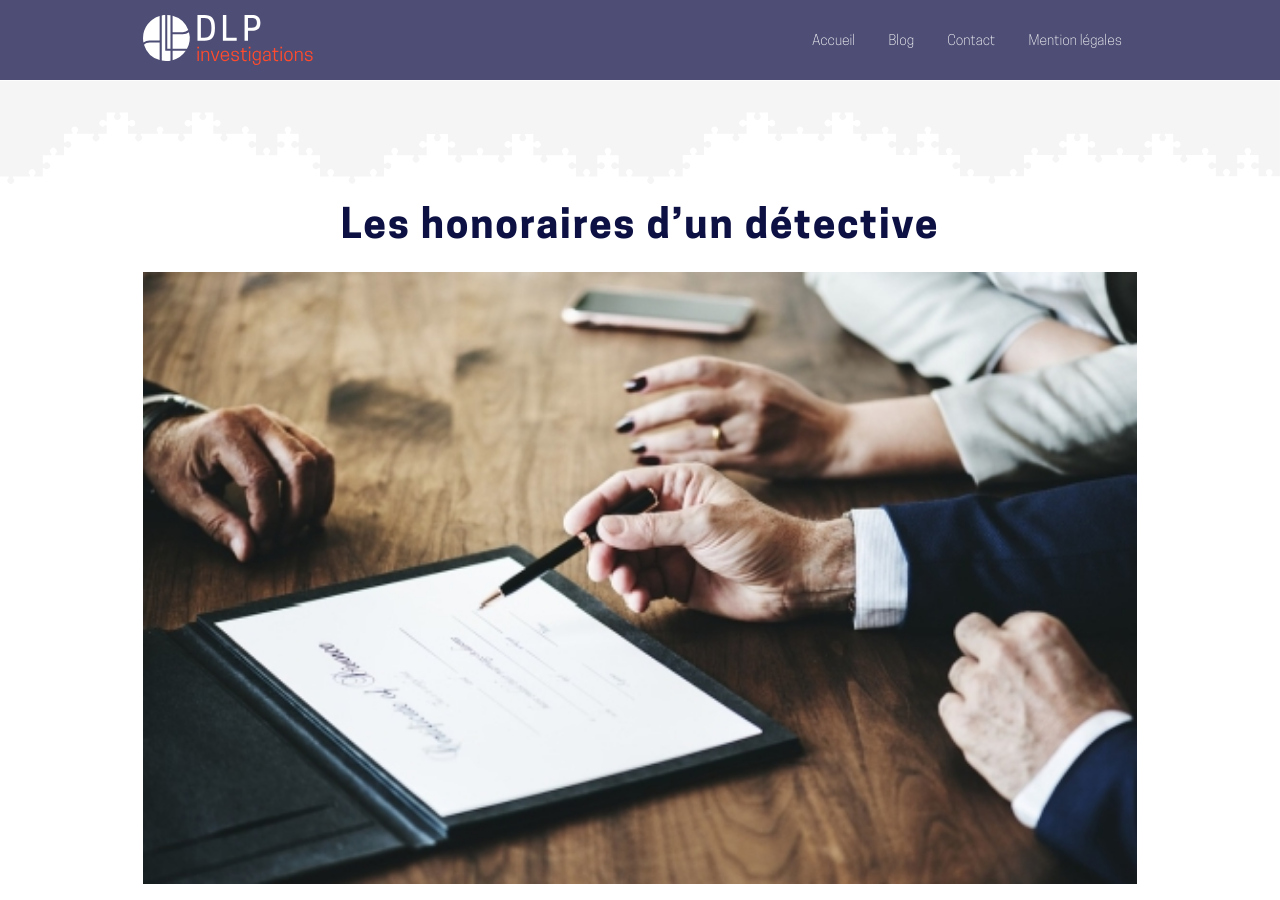
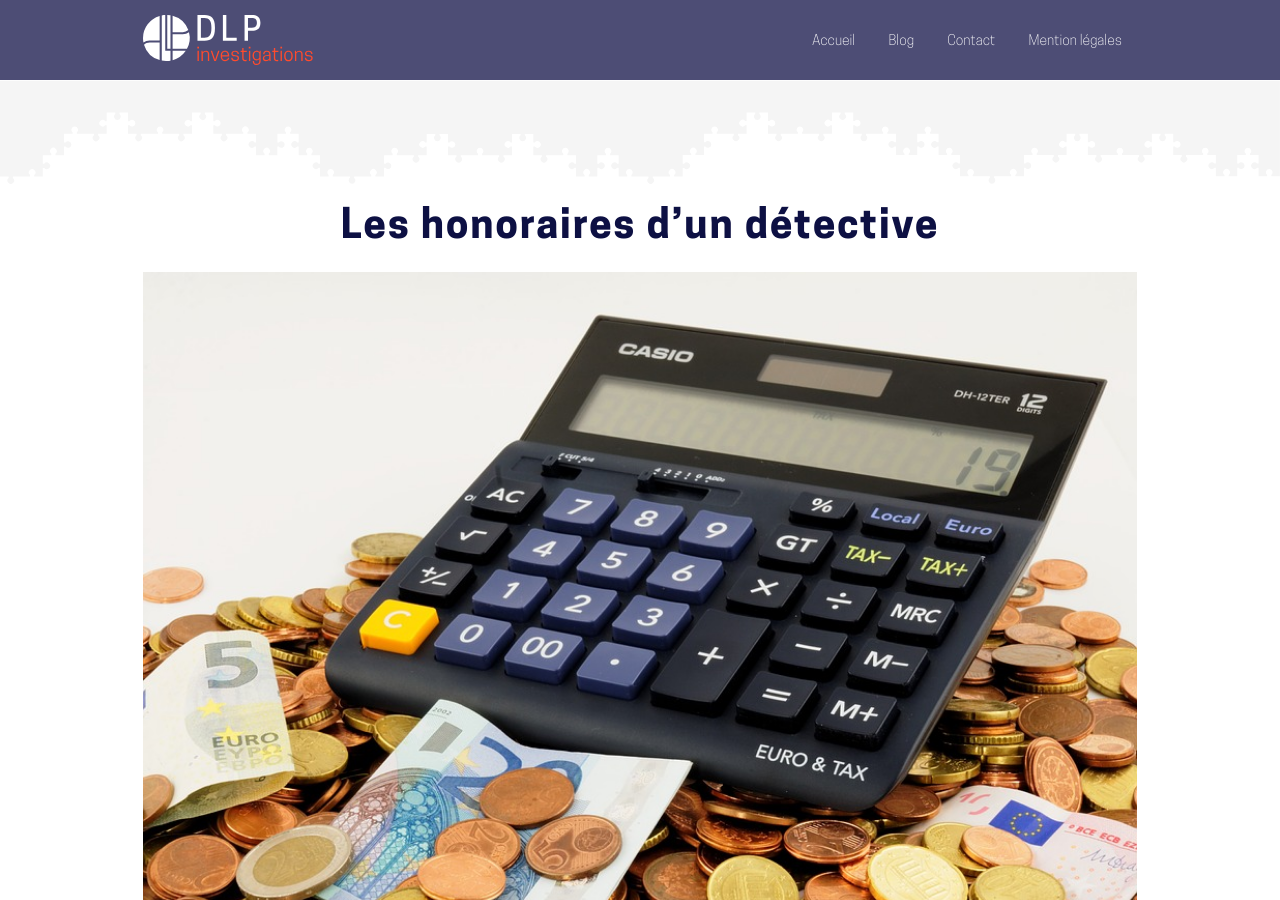
Before and after one commit to lobo-studio/dpl_investigation, a Jekyll site: the page built from _posts/2017-11-27-les-honoraires-drsquoun-détective.md, in a window 1280 px wide and 900 px high. Built offline with Jekyll 4.4.1, drawn with Linux system fonts in a browser that asks for light colours; nearby versions of some CDN libraries.

Commit message:
Updated '_posts/2017-11-27-les-honoraires-drsquoun-d\303\251tective.md' via CloudCannon

```diff
--- a/_posts/2017-11-27-les-honoraires-drsquoun-détective.md
+++ b/_posts/2017-11-27-les-honoraires-drsquoun-détective.md
@@ -1,17 +1,17 @@
 ---
 id: 155
-title: 'Les honoraires d&rsquo;un détective'
-date: 2017-11-27T10:00:55+00:00
+title: Les honoraires d&rsquo;un détective
+date: 2017-11-27 10:00:00
 author: Delphine
 layout: post
-image_preview_image_path: /assets/img/blog-1.jpg
+image_preview_image_path: /assets/img/Honoraire.jpg
 image_header_image_path: /assets/img/blog-header.jpg
-guid: https://dlp-investigations.fr/?p=155
+guid: 'https://dlp-investigations.fr/?p=155'
 permalink: /les-honoraires-d-un-detective/
 ampforwp_custom_content_editor:
-  - ""
+  -
 ampforwp_custom_content_editor_checkbox:
-  - null
+  -
 ampforwp-amp-on-off:
   - default
 categories:
@@ -20,13 +20,13 @@
 
 Combien co&ucirc;te une prestation ? **Combien &ccedil;a co&ucirc;te ?&nbsp;**
 
-Voil&agrave; l’une des premi&egrave;res questions qui nous est pos&eacute;e. Pour y r&eacute;pondre pr&eacute;cis&eacute;ment, il nous faudra l&eacute;g&egrave;rement plus de d&eacute;tail.<!--base32-dnqq4t8-base32-->
+Voil&agrave; l’une des premi&egrave;res questions qui nous est pos&eacute;e. Pour y r&eacute;pondre pr&eacute;cis&eacute;ment, il nous faudra l&eacute;g&egrave;rement plus de d&eacute;tail.<!--base32-c9gq6t9k68pp8vkhe4u78e1dc9gq6t9k68-base32-->
 
 Il faut savoir que chaque agence a son propre tarif. Les diff&eacute;rences existent entre les m&eacute;tropoles et la province, la difficult&eacute; de la mission, l’exp&eacute;rience et la r&eacute;putation de l’agence et bien s&ucirc;r le temps pass&eacute;. Ainsi, nous n’&eacute;voquerons qu’une fourchette de prix.
 
-# <u>Les honoraires</u>
+## Les honoraires
 
-### <u>Honoraires des enqu&ecirc;tes dites &laquo; terrain &raquo;</u>
+### Honoraires des enqu&ecirc;tes dites &laquo; terrain &raquo;
 
 Ces missions regroupent tout ce qui est filatures et surveillances.
 
@@ -42,7 +42,7 @@
 
 Lors d’une prestation qui compte beaucoup d’heures, des gestes commerciaux peuvent &ecirc;tre accord&eacute;s au client.
 
-### <u>Honoraires des enqu&ecirc;tes dites &laquo; administratives &raquo;</u>
+### Honoraires des enqu&ecirc;tes dites &laquo; administratives &raquo;
 
 Ce type d’enqu&ecirc;te est factur&eacute; au r&eacute;sultat ou au forfait. Cela d&eacute;pend s’il faut avancer des frais ou si la dur&eacute;e d’enqu&ecirc;te est importante.
 
@@ -54,22 +54,20 @@
 
 A Paris, une recherche de d&eacute;biteur est entre 300 et 1.000 euros hors taxe, une recherche de compte bancaire entre 400 et 1.000 euros hors taxe par compte trouv&eacute;. Une enqu&ecirc;te de solvabilit&eacute; est g&eacute;n&eacute;ralement sur devis, en fonction du nombre d’&eacute;l&eacute;ments demand&eacute;s.
 
-# <u>Les taxes et remboursement</u>
+## Les taxes et remboursement
 
-### <u>La taxe CNAPS</u>
+### La taxe CNAPS
 
 Notre profession est r&eacute;glement&eacute;e par le CNAPS (Conseil National des Activit&eacute;s Priv&eacute;es de S&eacute;curit&eacute;). Cet organisme, qui est sous la tutelle du minist&egrave;re de l’Int&eacute;rieur, est financ&eacute; par la profession et l’Etat. Ainsi sur la facture, une taxe CNAPS sera &eacute;mise. Depuis 2014, cette derni&egrave;re vaut 0.4% du montant hors taxe de la prestation.
 
-### <u>La TVA</u>
+### La TVA
 
 Sur toute facture de prestation de service, il y a une TVA de 20%.
 
 Exception pour les entreprises soumises &agrave; l’article 293 du CGI, qui en sont exon&eacute;r&eacute;es si leur chiffre d’affaire brut ne d&eacute;passe pas le plafond annuel.
 
-### <u>Les frais de d&eacute;tective rembours&eacute;s</u>
+### Les frais de d&eacute;tective rembours&eacute;s
 
 Il faut savoir que les frais peuvent &ecirc;tre rembours&eacute;s par la partie adverse par soucis d’&eacute;quit&eacute; durant une proc&eacute;dure civile (selon l’article 700 du code de Proc&eacute;dure Civile) et p&eacute;nale (selon les articles 475-1 au 375 du code de Proc&eacute;dure P&eacute;nale).
 
 En ce qui concerne les proc&eacute;dures administratives, les frais seront rembours&eacute;s par la partie perdante, comme le dispose l’article L756-1 du code de Justice Administrative &laquo; Dans toutes les instances, le juge condamne la partie tenue aux d&eacute;pens ou, &agrave; d&eacute;faut, la partie perdante, &agrave; payer &agrave; l’autre partie la somme qu’il d&eacute;termine, au titre des frais expos&eacute;s et non compris dans les d&eacute;pens. Le juge tient compte de l’&eacute;quit&eacute; ou de la situation &eacute;conomique de la partie condamn&eacute;e. Il peut, m&ecirc;me d’office, pour des raisons tir&eacute;es des m&ecirc;mes consid&eacute;rations, dire qu’il n’y a pas lieu &agrave; cette condamnation. &raquo;
-
-&nbsp;
```
